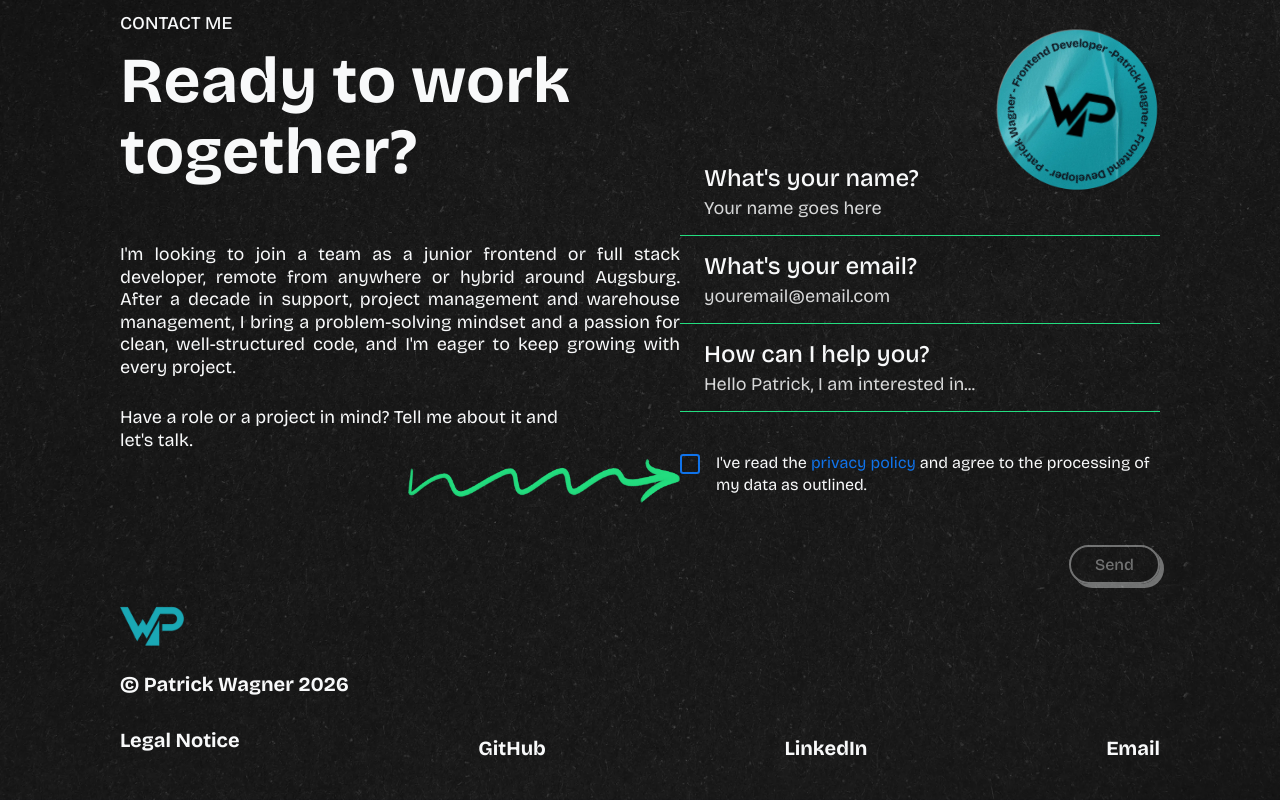
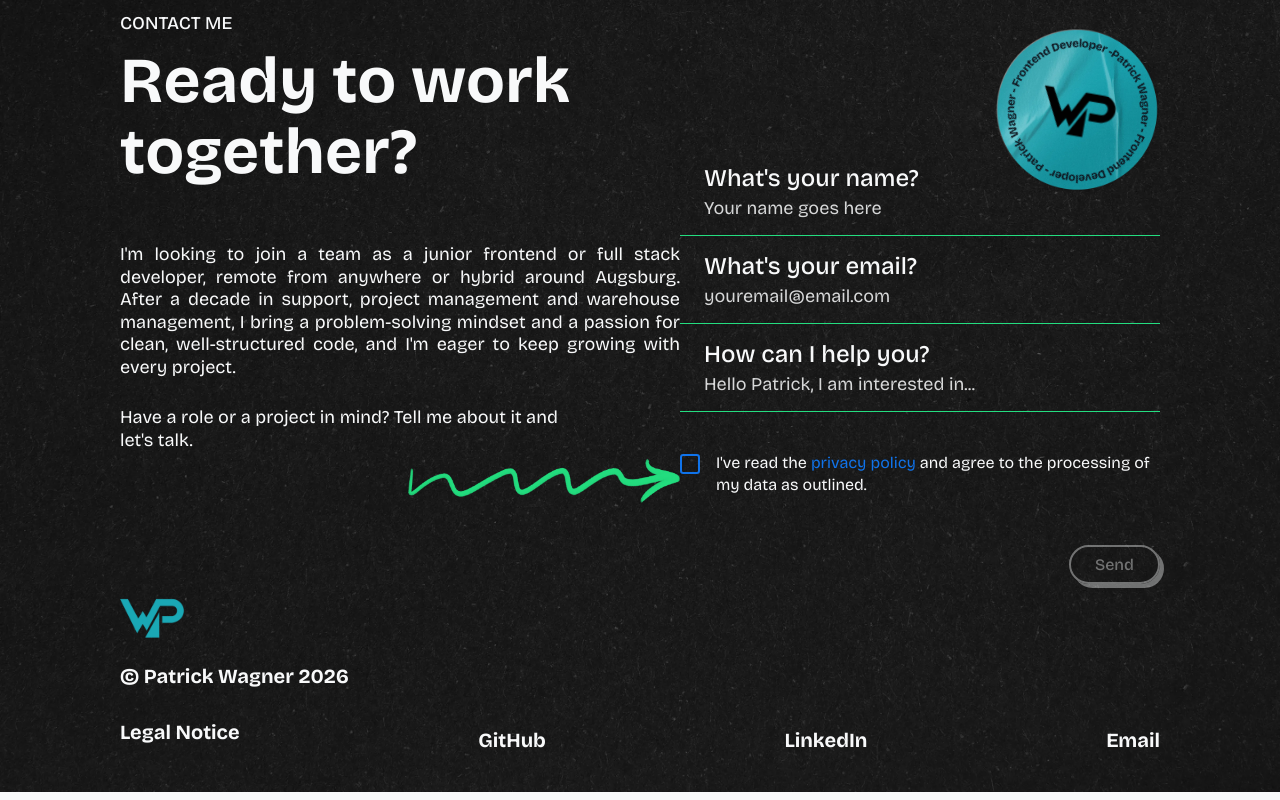
Before and after one commit to PatrickWagnerDev/portfolio-page, an Angular app: page / in a window 1280 px wide. Shown: the part 4504-5304 px from the top of the page. Built offline with nearby package versions, Linux system fonts and the light colour scheme.

Commit message:
style: remove footer top padding

```diff
--- a/src/app/layout/footer/footer.scss
+++ b/src/app/layout/footer/footer.scss
@@ -3,7 +3,7 @@
 }
 
 .footer-section {
-  padding: 0.5rem calc(var(--content-padding-inline) + 3rem) 2rem;
+  padding: 0rem calc(var(--content-padding-inline) + 3rem) 2rem;
   background: url('/design-material/backgrounds/contact-3x.webp') center bottom / 100% auto no-repeat var(--color-base-dark);
   color: var(--color-base-light);
 }
```
Also changed, not shown: 1 other file (tests, documents, lock files or other folders).
